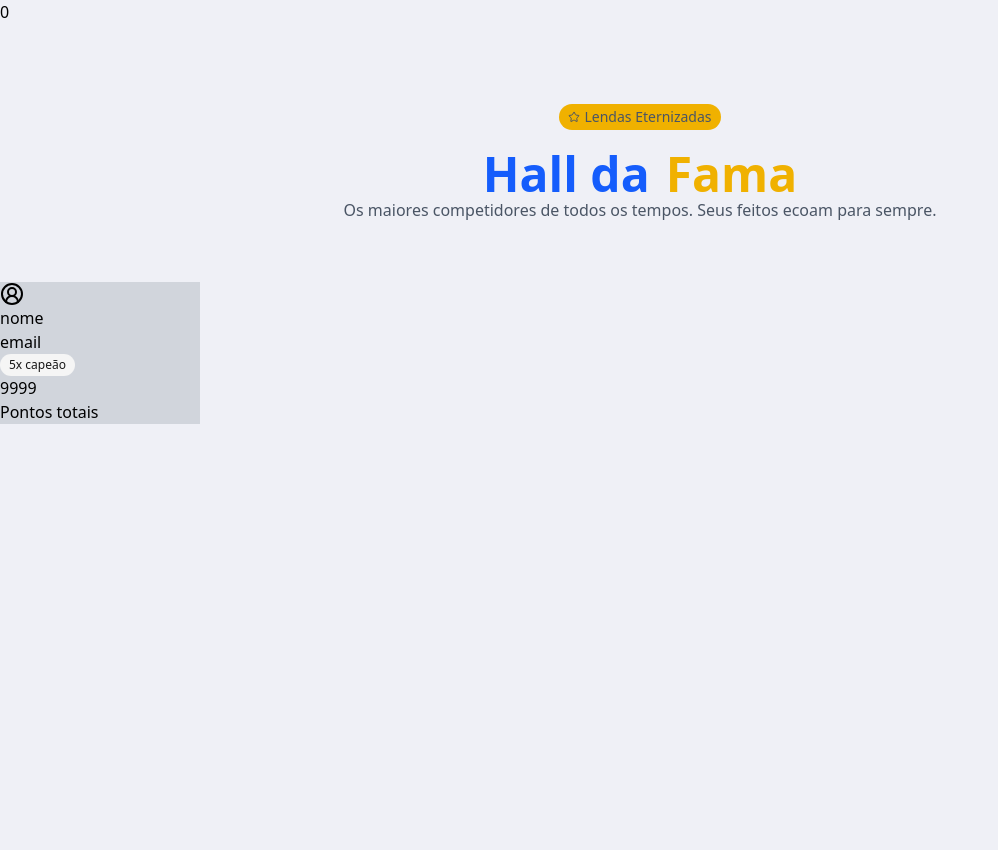
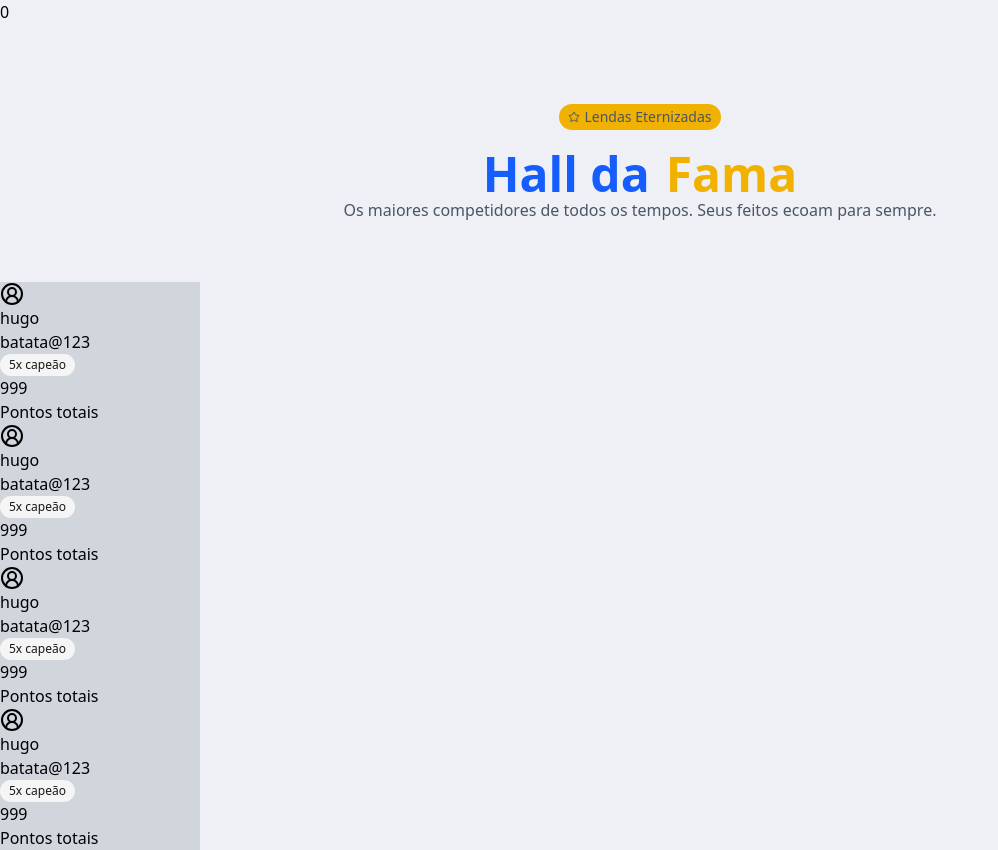
Before and after one commit to Hugo-Ferrari/FORUM-FACEF, a Next.js app in the folder frontend/: page /hall in a window 1280 px wide. Shown: the whole page, without its empty margins (0-998 px from the left). Before the commit the page ends 824 px from the top, so only its background shows below. Built offline with nearby package versions, Linux system fonts and the light colour scheme; no server answers.

Commit message:
userHall

```diff
--- a/frontend/src/app/hall/page.tsx
+++ b/frontend/src/app/hall/page.tsx
@@ -1,5 +1,7 @@
 import { Badge } from '@/components/ui/badge'
-import UserHall from '@/components/user/UserHall'
+import { UserHall } from '@/components/user/UserHall'
+
+
 import { Star } from 'lucide-react'
 import { Playwrite_CA } from 'next/font/google'
 import React from 'react'
@@ -28,7 +30,10 @@ function page() {
       </header>
       <div>
         <section>
-          <UserHall></UserHall>
+            <UserHall name={"hugo"} email= {"batata@123"} pontos ={999}></UserHall>
+            <UserHall name={"hugo"} email= {"batata@123"} pontos ={999}></UserHall>
+            <UserHall name={"hugo"} email= {"batata@123"} pontos ={999}></UserHall>
+            <UserHall name={"hugo"} email= {"batata@123"} pontos ={999}></UserHall>
 
         </section>
       </div>
--- a/frontend/src/components/user/UserHall.tsx
+++ b/frontend/src/components/user/UserHall.tsx
@@ -1,14 +1,18 @@
 import {  CircleUserRound } from "lucide-react"
 import { Badge } from "../ui/badge"
-
-export default function UserHall(){
+interface UserHallProps{
+    name: string,
+    pontos: number,
+    email: string,
+}
+export function UserHall({name, pontos, email}: UserHallProps){
     return(
         <div className=" bg-gray-300 flex flex-col max-w-50">
             <CircleUserRound/>
             <h1>
-                nome
+                {name}
             </h1>
-            <p>email</p>
+            <p>{email}</p>
 
 
         <Badge variant={"secondary"}>
@@ -16,7 +20,7 @@ export default function UserHall(){
         </Badge>
 
         <p>
-            9999
+            {pontos}
         </p>
         <p>Pontos totais </p>
         </div>
```
